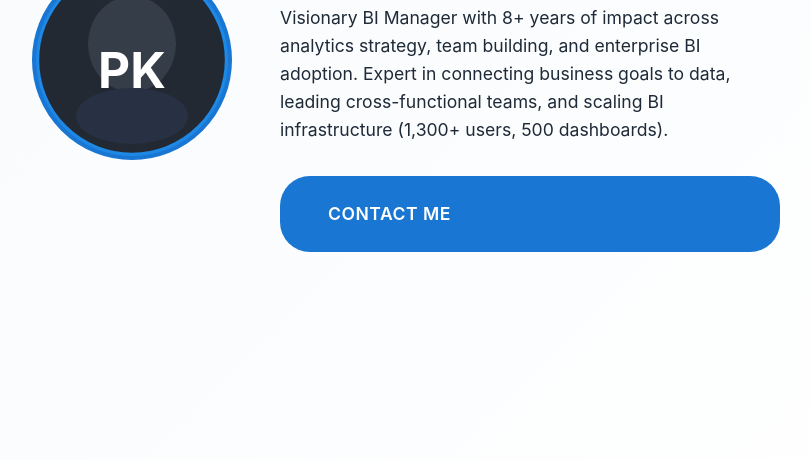
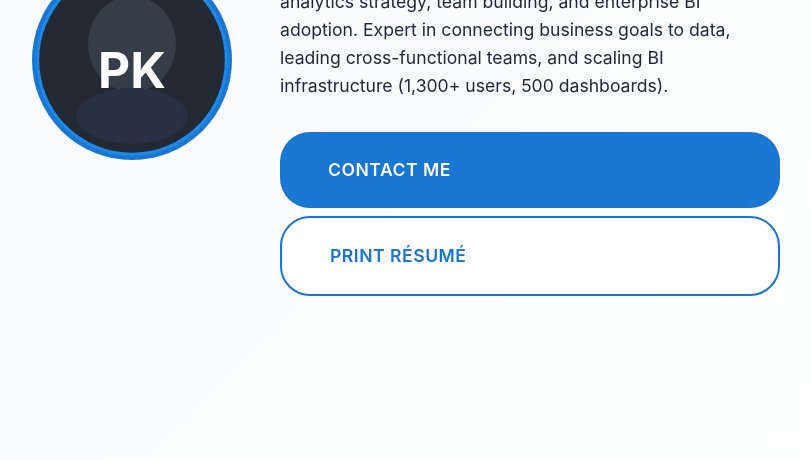
Before and after one commit to prestonaakeeling/prestonaakeeling.github.io, a plain HTML site: page index.html in a window 1280 px wide. Shown: the part 340-800 px from the top of the page, without its empty margins (234-1045 px from the left). Drawn offline with Linux system fonts and the light colour scheme.

Commit message:
adding link to download Resume

```diff
--- a/index.html
+++ b/index.html
@@ -29,8 +29,9 @@
             Visionary BI Manager with 8+ years of impact across analytics strategy, team building, and enterprise BI adoption. Expert in connecting business goals to data, leading cross-functional teams, and scaling BI infrastructure (1,300+ users, 500 dashboards).
           </p>
           <nav aria-label="Contact">
-            <div class="hero-contact">
+                    <div class="hero-contact" style="display:flex;gap:0.5rem;">
               <a href="mailto:Preston.aa.Keeling@Gmail.com" class="cta-button" aria-label="Contact Preston Keeling">Contact Me</a>
+                      <a href="resumeprintout.html" class="cta-button" style="background:#fff;color:#1976d2;border:2px solid #1976d2;" aria-label="View printable resume" target="_blank" rel="noopener">Print Résumé</a>
             </div>
           </nav>
         </div>
```
